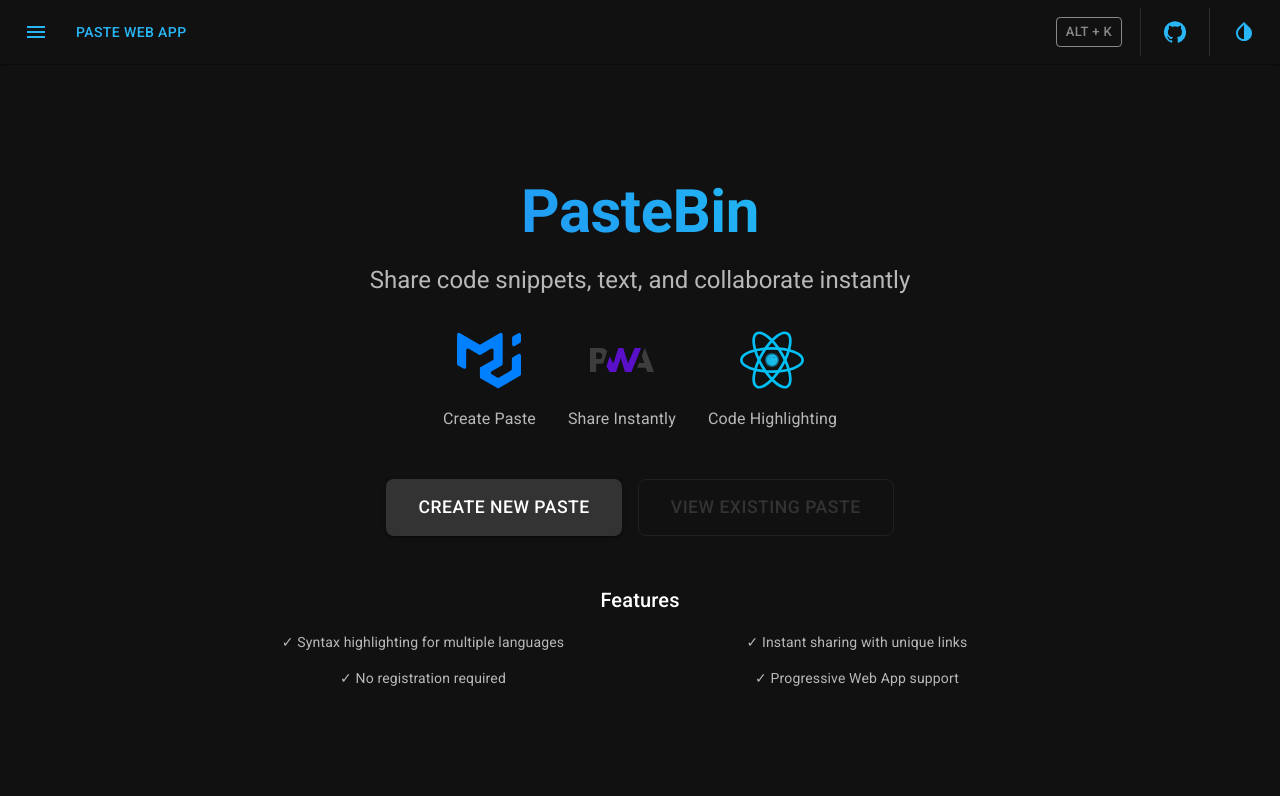
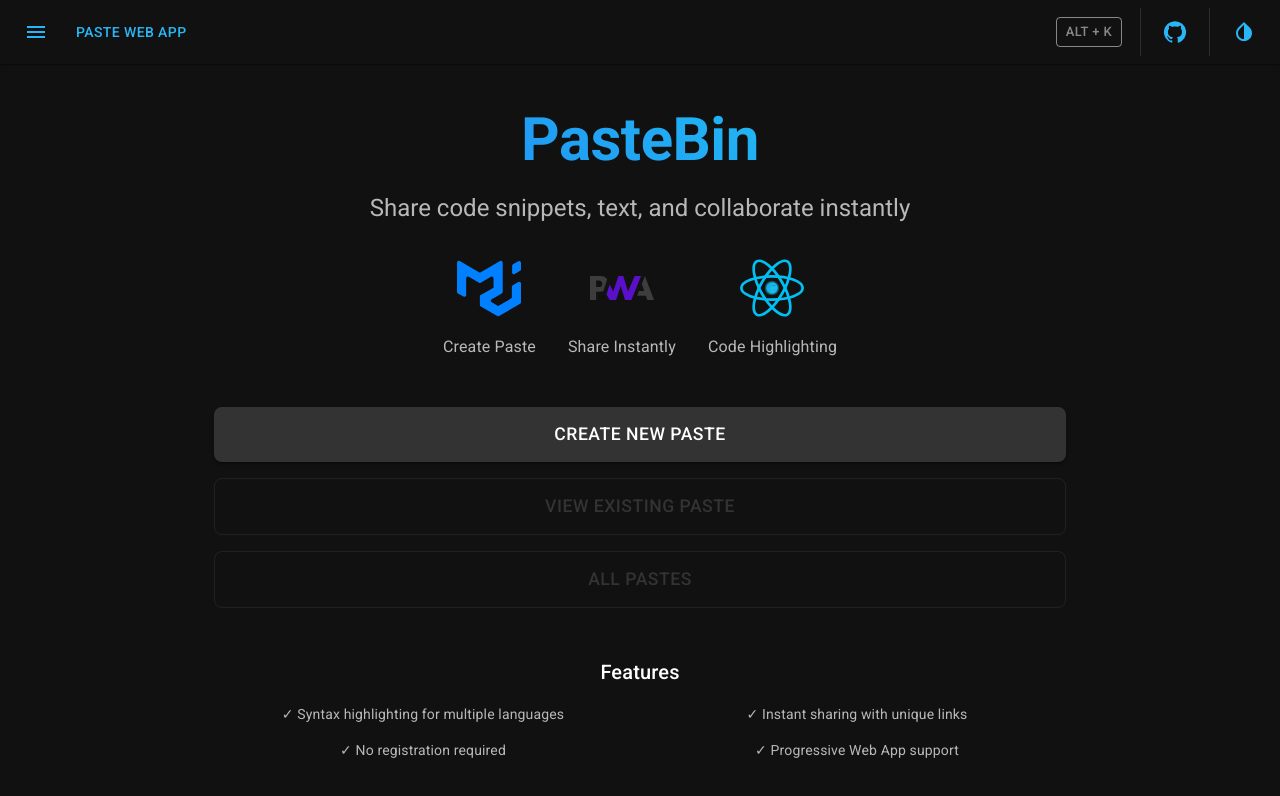
Before and after one commit to jalal-haidar/web-clipboard-service-frontend, a React (Vite) app: page / in a window 1280 px wide. Shown: the top 796 px of the page. Built offline with nearby package versions, Linux system fonts and the light colour scheme.

Commit message:
feat: Add button to view all pastes in Home component

```diff
--- a/src/pages/Home/Home.tsx
+++ b/src/pages/Home/Home.tsx
@@ -19,6 +19,10 @@
 
   const handleViewPaste = () => {
     navigate('/get-paste');
+  };
+
+  const handleViewAllPastes = () => {
+    navigate('/all-pastes');
   };
 
   return (
@@ -105,7 +109,7 @@
           <Box
             sx={{
               display: 'flex',
-              flexDirection: isPortrait ? 'column' : 'row',
+              flexDirection: 'column',
               gap: 2,
               justifyContent: 'center',
               mb: 4,
@@ -137,6 +141,20 @@
               }}
             >
               View Existing Paste
+            </Button>
+
+            <Button
+              variant="outlined"
+              size="large"
+              onClick={handleViewAllPastes}
+              sx={{
+                px: 4,
+                py: 1.5,
+                fontSize: '1.1rem',
+                borderRadius: 2,
+              }}
+            >
+              All Pastes
             </Button>
           </Box>
 
```
